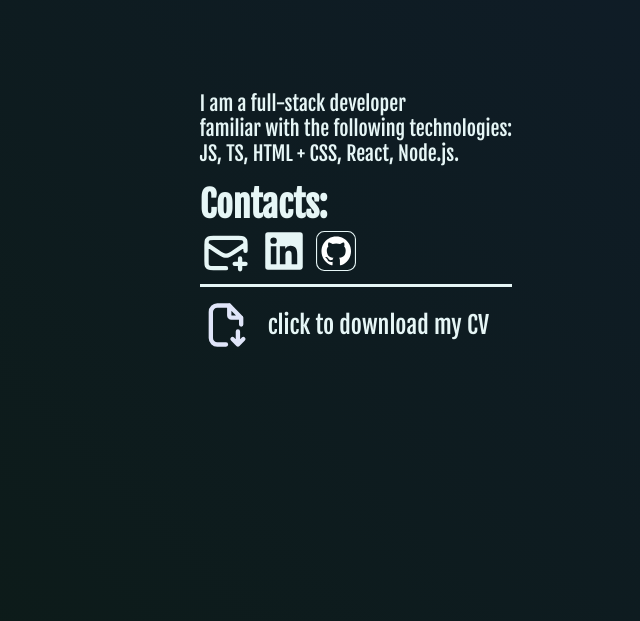
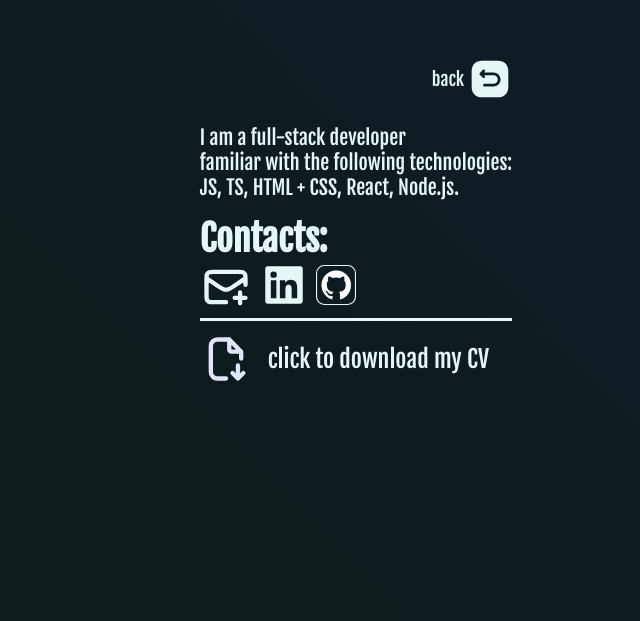
Before and after one commit to dmkomur/my-portfolio, a React (Vite) app: page /cv in a window 1280 px wide. Shown: the part 179-800 px from the top of the page, without its empty margins (284-924 px from the left). Built offline with nearby package versions, Linux system fonts and the light colour scheme.

Commit message:
feat: back button

```diff
--- /dev/null
+++ b/src/components/Back/Back.tsx
@@ -0,0 +1,16 @@
+const SvgBack: React.FC<React.SVGProps<SVGSVGElement>> = (props) => (
+    <svg
+        xmlns="http://www.w3.org/2000/svg"
+        width={800}
+        height={800}
+        fill="none"
+        viewBox="0 0 24 24"
+        {...props}
+    >
+        <path
+            fill="#e6f6f6"
+            d="M16.19 2H7.81C4.17 2 2 4.17 2 7.81v8.37C2 19.83 4.17 22 7.81 22h8.37c3.64 0 5.81-2.17 5.81-5.81V7.81C22 4.17 19.83 2 16.19 2Zm-2.27 14.13H9c-.41 0-.75-.34-.75-.75s.34-.75.75-.75h4.92c1.28 0 2.33-1.04 2.33-2.33s-1.04-2.33-2.33-2.33H8.85l.26.26c.29.3.29.77-.01 1.07-.15.15-.34.22-.53.22s-.38-.07-.53-.22L6.47 9.72a.754.754 0 0 1 0-1.06l1.57-1.57c.29-.29.77-.29 1.06 0 .29.29.29.77 0 1.06l-.33.33h5.15c2.11 0 3.83 1.72 3.83 3.83 0 2.11-1.72 3.82-3.83 3.82Z"
+        />
+    </svg>
+);
+export default SvgBack;
--- /dev/null
+++ b/src/components/Back/BackButton.styled.ts
@@ -0,0 +1,43 @@
+import styled from "styled-components";
+
+import breakpoints from "@/tools/breakpoints";
+import colors from "@/tools/colors";
+import SvgBack from "./Back";
+
+export const StyledBackButtonWrapper = styled.div`
+    display: flex;
+    flex-direction: row;
+    gap: 4px;
+    justify-content: flex-end;
+    align-items: center;
+    margin-bottom: 24px;
+`;
+
+export const StyledBackSvg = styled(SvgBack)`
+    height: 100%;
+    width: 40px;
+
+    @media (min-width: ${breakpoints.tablet}) {
+        width: 42px;
+    }
+
+    @media (min-width: ${breakpoints.desktop}) {
+        width: 44px;
+    }
+    transition: all 0.3s ease-in;
+    & :hover {
+        fill: ${colors.secondaryLight};
+    }
+`;
+
+export const StyledBackText = styled.p`
+    text-align: end;
+    font-size: 16px;
+    @media (min-width: ${breakpoints.tablet}) {
+        font-size: 17px;
+    }
+
+    @media (min-width: ${breakpoints.desktop}) {
+        font-size: 18px;
+    }
+`;
--- /dev/null
+++ b/src/components/Back/BackButton.tsx
@@ -0,0 +1,22 @@
+import React from "react";
+
+import {
+    StyledBackButtonWrapper,
+    StyledBackSvg,
+    StyledBackText,
+} from "./BackButton.styled";
+
+interface BackButtonProps {
+    onClick: () => void;
+}
+
+const BackButton: React.FC<BackButtonProps> = ({ onClick }) => {
+    return (
+        <StyledBackButtonWrapper onClick={onClick}>
+            <StyledBackText>back</StyledBackText>
+            <StyledBackSvg />
+        </StyledBackButtonWrapper>
+    );
+};
+
+export default BackButton;
--- a/src/components/Contacts/Contacts.tsx
+++ b/src/components/Contacts/Contacts.tsx
@@ -8,8 +8,13 @@ import {
     StyledGitSvg,
     StyledContactsText,
 } from "./Contacts.styled";
+import BackButton from "../Back/BackButton";
 
-const Contacts: React.FC = () => {
+interface NavigationProps {
+    handleGoBack: () => void;
+}
+
+const Contacts: React.FC<NavigationProps> = ({ handleGoBack }) => {
     const textToCopy = "komur.d@gmail.com";
     const handleCopy = async () => {
         try {
@@ -21,6 +26,7 @@ const Contacts: React.FC = () => {
     };
     return (
         <>
+            <BackButton onClick={handleGoBack} as="button" />
             <StyledContactsText>
                 I am a full-stack developer <br />
                 familiar with the following technologies: <br />
--- a/src/pages/ContactPage.tsx
+++ b/src/pages/ContactPage.tsx
@@ -1,28 +1,43 @@
-import React from "react";
-import { motion } from "framer-motion";
+import React, { useState } from "react";
+import { AnimatePresence, motion } from "framer-motion";
 
 import Container from "@/components/Container";
 import StarteredLayout from "@/components/StarteredLayout";
 import CenteredLayout from "@/components/CenteredLayout";
 import Contacts from "@/components/Contacts/Contacts";
 import Cv from "@/components/Cv/Cv";
+import { useNavigate } from "react-router-dom";
 
 const ContactPage: React.FC = () => {
+    const [isVisible, setIsVisible] = useState(true);
+    const navigate = useNavigate();
+
+    const handleHomeNavigation = () => {
+        setIsVisible(false);
+        setTimeout(() => {
+            navigate("/");
+        }, 600);
+    };
     return (
         <Container>
             <CenteredLayout>
                 <StarteredLayout>
+                    <AnimatePresence>
+                        {isVisible && (
+                            <>
                                 <motion.div
-                        key="greetings"
+                                    key="contacts"
                                     initial={{ opacity: 0, y: -50 }}
                                     animate={{ opacity: 1, y: 0 }}
                                     exit={{ opacity: 0, y: 50 }}
                                     transition={{ duration: 0.6 }}
                                 >
-                        <Contacts />
+                                    <Contacts
+                                        handleGoBack={handleHomeNavigation}
+                                    />
                                 </motion.div>
                                 <motion.div
-                        key="navigation"
+                                    key="cv"
                                     initial={{ opacity: 0, x: 100 }}
                                     animate={{ opacity: 1, x: 0 }}
                                     exit={{ opacity: 0, x: -100 }}
@@ -30,6 +45,9 @@ const ContactPage: React.FC = () => {
                                 >
                                     <Cv />
                                 </motion.div>
+                            </>
+                        )}
+                    </AnimatePresence>
                 </StarteredLayout>
             </CenteredLayout>
         </Container>
```
Lines whose indentation alone changed are shown as unchanged.
